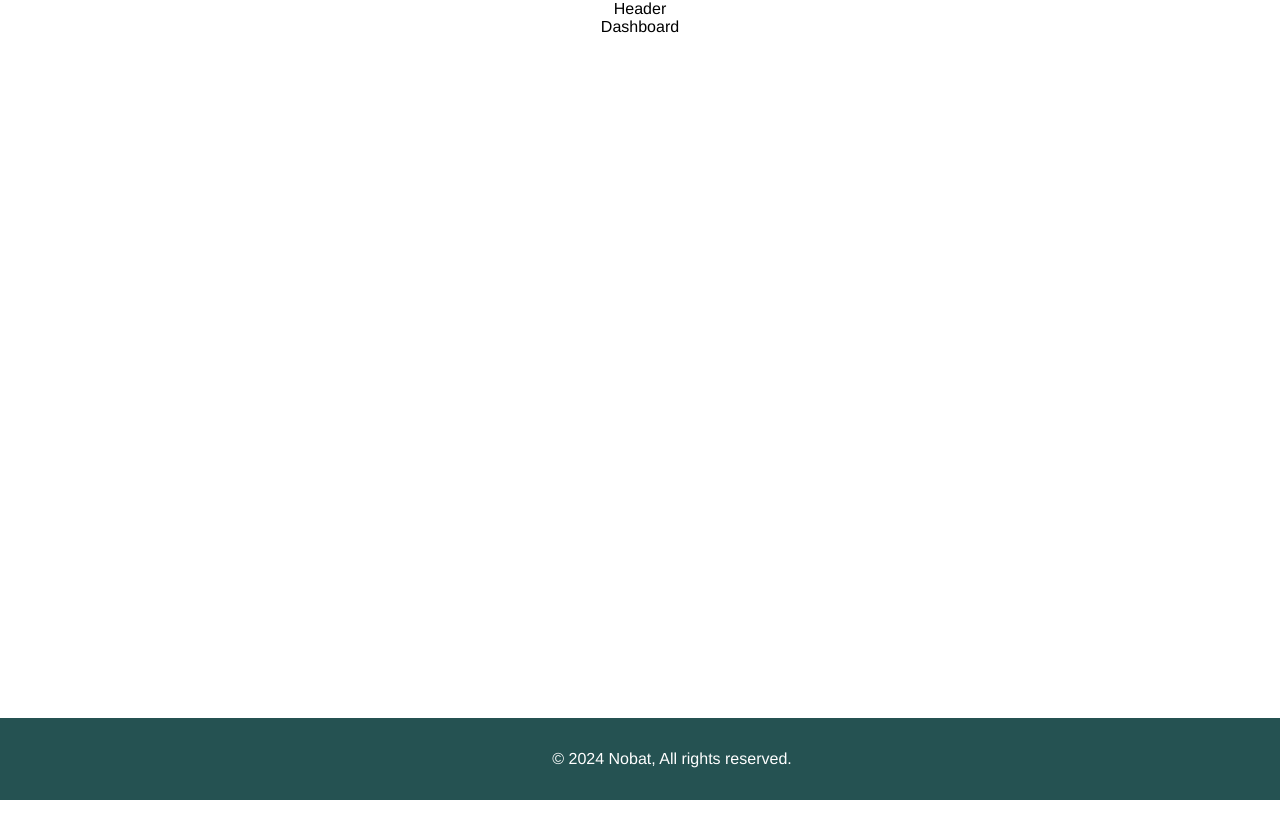
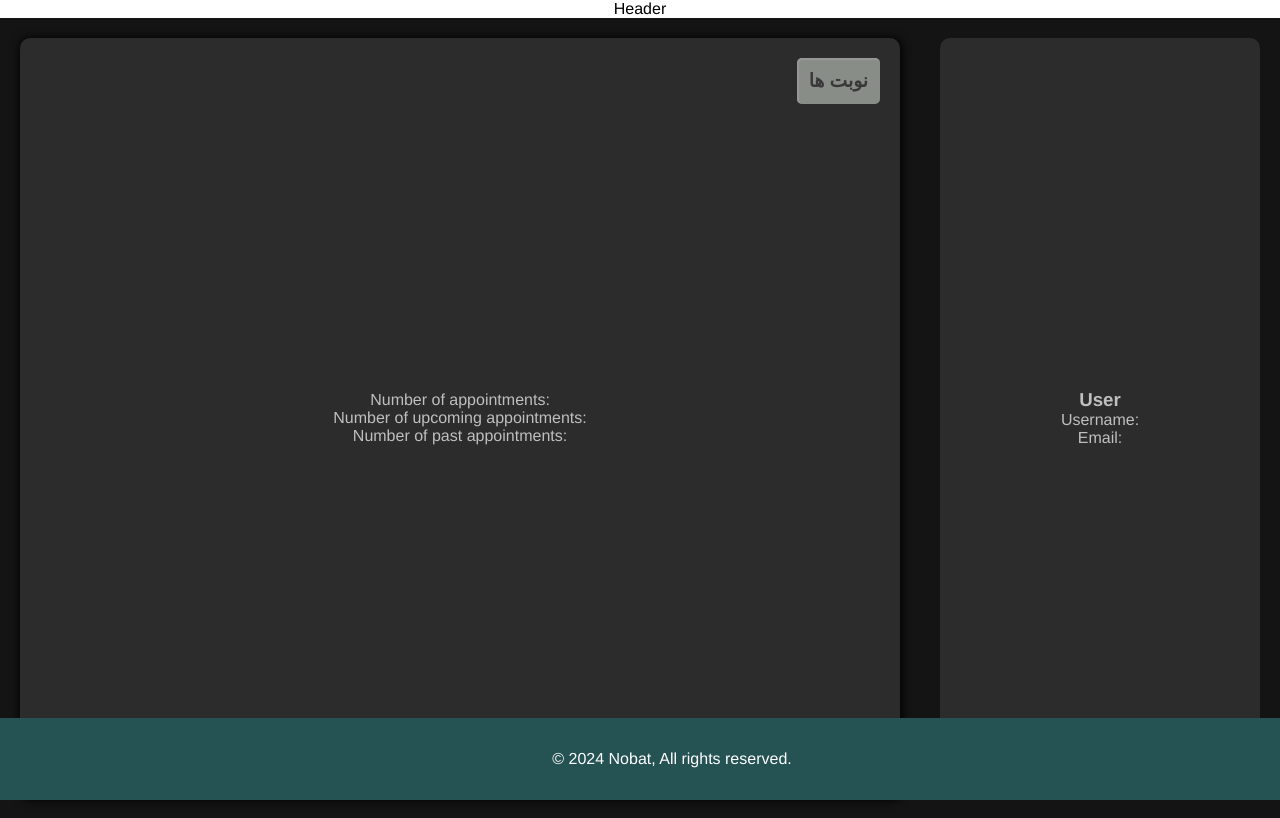
Before and after one commit to ShayNotRook/Nobtic, a React (Vite) app in the folder frontend/: page /dashboard in a window 1280 px wide. Built offline with nearby package versions, Linux system fonts and the light colour scheme.

Commit message:
Added some minor styling for future design

```diff
--- a/frontend/src/components/dashboard/Dashboard.tsx
+++ b/frontend/src/components/dashboard/Dashboard.tsx
@@ -1,8 +1,25 @@
-import React from 'react'
+// import React from 'react'
+import "./dashboard.css"
+
 
 const Dashboard = () => {
   return (
-    <div>Dashboard</div>
+    <>
+      {/* <h2 className="dashboard-header">Dashboard</h2> */}
+      <div className="dashboard">
+        <div className="appointments-box">
+          <h3 className="appointments-box-header">نوبت ها</h3>
+          <p>Number of appointments: </p>
+          <p>Number of upcoming appointments: </p>
+          <p>Number of past appointments: </p>
+        </div>
+        <div className="user-box">
+          <h3>User</h3>
+          <p>Username: </p>
+          <p>Email: </p>
+        </div>
+      </div>
+    </>
   )
 }
 
```
